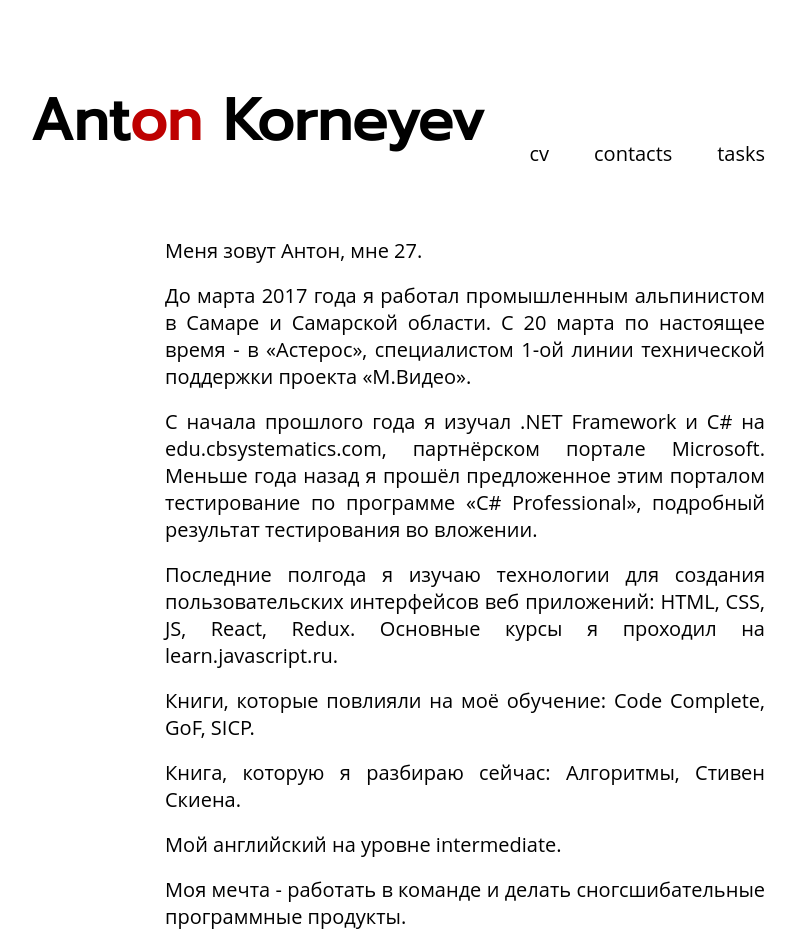
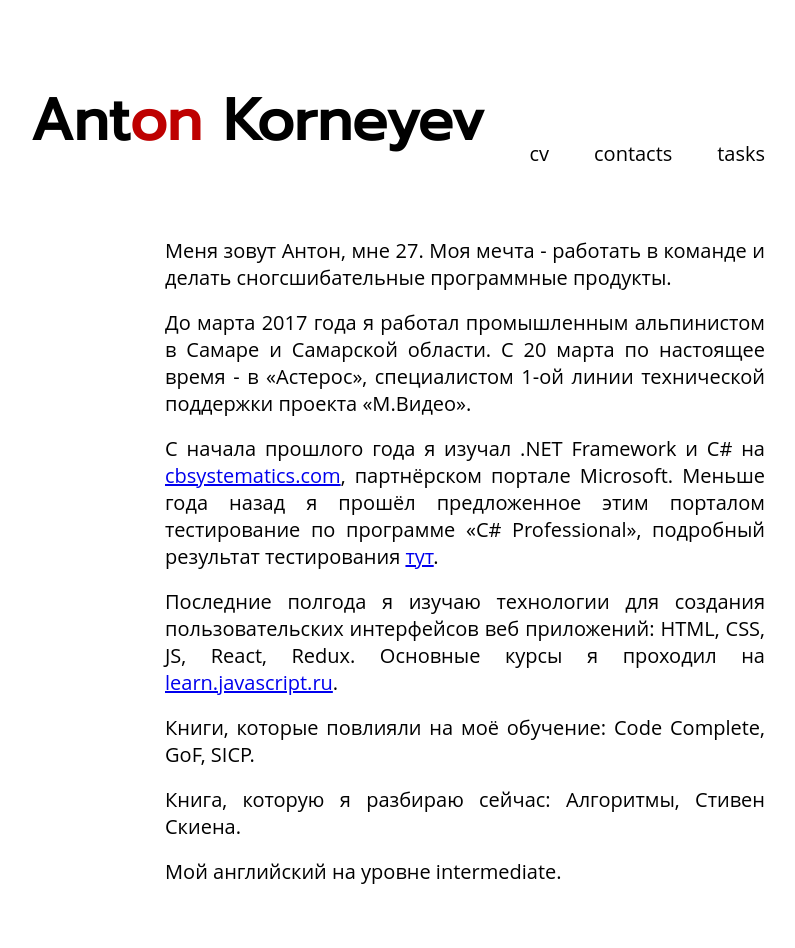
Before and after one commit to ankorn/CV, a React app: page / in a window 1280 px wide. Shown: the whole page, without its empty margins (175-970 px from the left). After the commit the page ends 903 px from the top, so only its background shows below. Built offline with nearby package versions, Linux system fonts and the light colour scheme.

Commit message:
removed cv text to CV component, deleted fixtures

```diff
--- a/fixtures/index.js
+++ /dev/null
@@ -1,12 +0,0 @@
-const cvText = [
-  'Меня зовут Антон, мне 27.',
-  'До марта 2017 года я работал промышленным альпинистом в Самаре и Самарской области. С 20 марта по настоящее время - в «Астерос», специалистом 1-ой линии технической поддержки проекта «М.Видео».',
-  'С начала прошлого года я изучал .NET Framework и C# на edu.cbsystematics.com, партнёрском портале Microsoft. Меньше года назад я прошёл предложенное этим порталом тестирование по программе «C# Professional», подробный результат тестирования во вложении.',
-  'Последние полгода я изучаю технологии для создания пользовательских интерфейсов веб приложений: HTML, CSS, JS, React, Redux. Основные курсы я проходил на learn.javascript.ru.',
-  'Книги, которые повлияли на моё обучение: Code Complete, GoF, SICP.',
-  'Книга, которую я разбираю сейчас: Алгоритмы, Стивен Скиена.',
-  'Мой английский на уровне intermediate.',
-  'Моя мечта - работать в команде и делать сногсшибательные программные продукты.',
-];
-
-export default cvText;
--- a/index.html
+++ b/index.html
@@ -7,6 +7,6 @@
 </head>
 <body>
     <div class="app-container"></div>
-    <script src="./bundle.js"></script>
+    <script src="./static/bundle.js"></script>
 </body>
 </html>
--- a/src/components/cv/cv.css
+++ b/src/components/cv/cv.css
@@ -2,7 +2,7 @@
   padding: 30px;
 }
 
-.sentence {
+div p {
   margin-bottom: 18px;
   text-align: justify;
 }
--- a/src/components/cv/index.jsx
+++ b/src/components/cv/index.jsx
@@ -1,15 +1,19 @@
 import React, { Component } from 'react';
-
-import cvText from '../../../fixtures';
 
 import './cv.css';
 
 export default class CV extends Component {
   render() {
-    const text = cvText.map(sentence => <div className="sentence">{sentence}</div>);
-
     return (
-      <div className="cv">{text}</div>
+      <div className="cv">
+        <p>Меня зовут Антон, мне 27. Моя мечта - работать в команде и делать сногсшибательные программные продукты.</p>
+        <p>До марта 2017 года я работал промышленным альпинистом в Самаре и Самарской области. С 20 марта по настоящее время - в «Астерос», специалистом 1-ой линии технической поддержки проекта «М.Видео».</p>
+        <p>С начала прошлого года я изучал .NET Framework и C# на <a href="http://edu.cbsystematics.com">cbsystematics.com</a>, партнёрском портале Microsoft. Меньше года назад я прошёл предложенное этим порталом тестирование по программе «C# Professional», подробный результат тестирования <a href="https://drive.google.com/open?id=0B_pwbXHhSvR1UUN0dEFOd3VaM2s">тут</a>.</p>
+        <p>Последние полгода я изучаю технологии для создания пользовательских интерфейсов веб приложений: HTML, CSS, JS, React, Redux. Основные курсы я проходил на <a href="http://learn.javascript.ru/">learn.javascript.ru</a>.</p>
+        <p>Книги, которые повлияли на моё обучение: Code Complete, GoF, SICP.</p>
+        <p>Книга, которую я разбираю сейчас: Алгоритмы, Стивен Скиена.</p>
+        <p>Мой английский на уровне intermediate.</p>
+      </div>
     );
   }
 }
--- a/webpack.common.js
+++ b/webpack.common.js
@@ -5,7 +5,9 @@ module.exports = {
     './src/index.jsx',
   ],
   output: {
+    path: path.join(__dirname, 'build'),
     filename: 'bundle.js',
+    publicPath: '/static/',
   },
   module: {
     loaders: [
```
Also changed, not shown: .babelrc, 2 other files (tests, documents, lock files or other folders).
